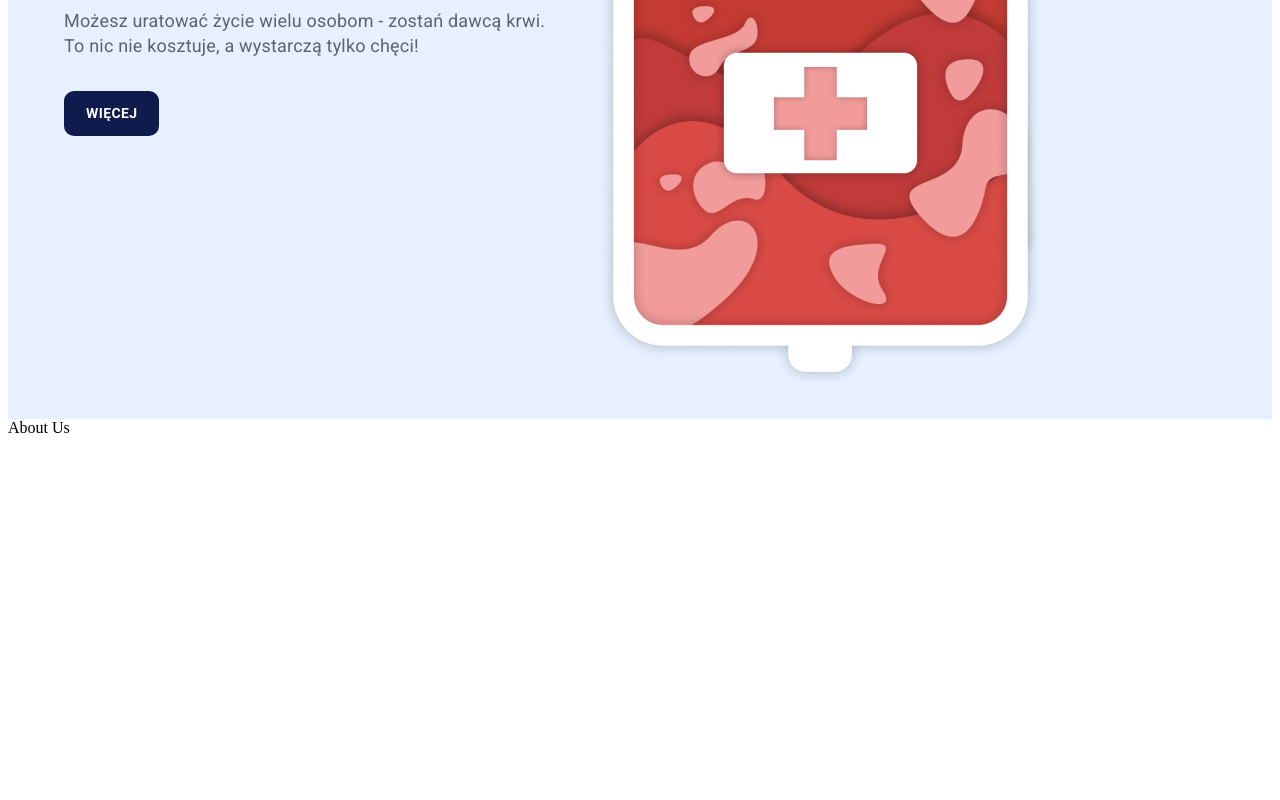
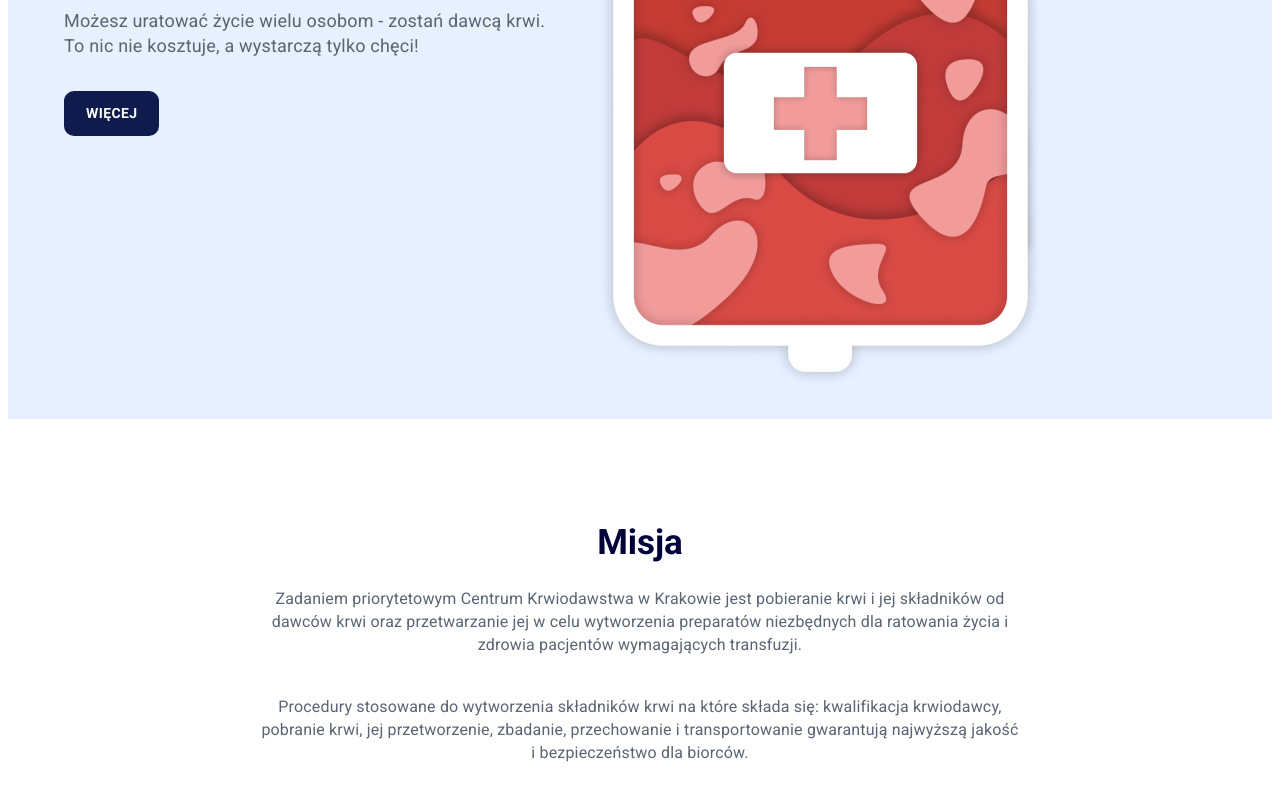
Before and after one commit to kinga-kus/Blood-Donation, a React (Create React App) app: page / in a window 1280 px wide. Shown: the part 410-1210 px from the top of the page. Before the commit the page ends 855 px from the top, so only its background shows below. Built offline with nearby package versions, Linux system fonts and the light colour scheme.

Commit message:
feat: :sparkles: Added AboutUs componet

```diff
--- a/src/App.tsx
+++ b/src/App.tsx
@@ -1,14 +1,13 @@
 import React from 'react';
 import './App.css';
-import Navbar from './components/Navbar';
 import Banner from './components/Banner';
-import Main from './components/Main';
+import AboutUs from './components/AboutUs';
 
 function App() {
   return (
     <>
       <Banner />
-      <Main />
+      <AboutUs />
     </>
   );
 }
--- /dev/null
+++ b/src/components/AboutUs.tsx
@@ -0,0 +1,72 @@
+import React from 'react';
+import { Box, Button, styled, Typography } from '@mui/material';
+
+import CustomButton from './CustomButton';
+
+const CustomBox = styled(Box)(({ theme }) => ({
+  width: '60%',
+  [theme.breakpoints.down('md')]: {
+    width: '85%'
+  }
+}));
+
+const AboutUs = () => {
+  return (
+    <Box
+      sx={{
+        display: 'flex',
+        flexDirection: 'column',
+        justifyContent: 'center',
+        alignItems: 'center',
+        my: 10
+      }}
+    >
+      <Typography
+        variant="h3"
+        sx={{
+          fontSize: '35px',
+          fontWeight: 'bold',
+          color: '#000339',
+          my: 3
+        }}
+      >
+        Misja
+      </Typography>
+      <CustomBox>
+        <Typography
+          variant="body2"
+          sx={{
+            fontSize: '16px',
+            fontWeight: 400,
+            color: '#5A6473',
+            textAlign: 'center'
+          }}
+        >
+          Zadaniem priorytetowym Centrum Krwiodawstwa w Krakowie jest pobieranie
+          krwi i jej składników od dawców krwi oraz przetwarzanie jej w celu
+          wytworzenia preparatów niezbędnych dla ratowania życia i zdrowia
+          pacjentów wymagających transfuzji.
+        </Typography>
+      </CustomBox>
+      <CustomBox>
+        <Typography
+          variant="body2"
+          sx={{
+            fontSize: '16px',
+            fontWeight: 400,
+            color: '#5A6473',
+            textAlign: 'center',
+            my: 5
+          }}
+        >
+          Procedury stosowane do wytworzenia składników krwi na które składa
+          się: kwalifikacja krwiodawcy, pobranie krwi, jej przetworzenie,
+          zbadanie, przechowanie i transportowanie gwarantują najwyższą jakość i
+          bezpieczeństwo dla biorców.
+        </Typography>
+      </CustomBox>
+    </Box>
+  );
+};
+
+export default AboutUs;
--- a/src/components/Main.tsx
+++ /dev/null
@@ -1,7 +0,0 @@
-import React from 'react';
-
-const Main = () => {
-  return <div>About Us</div>;
-};
-
-export default Main;
```
